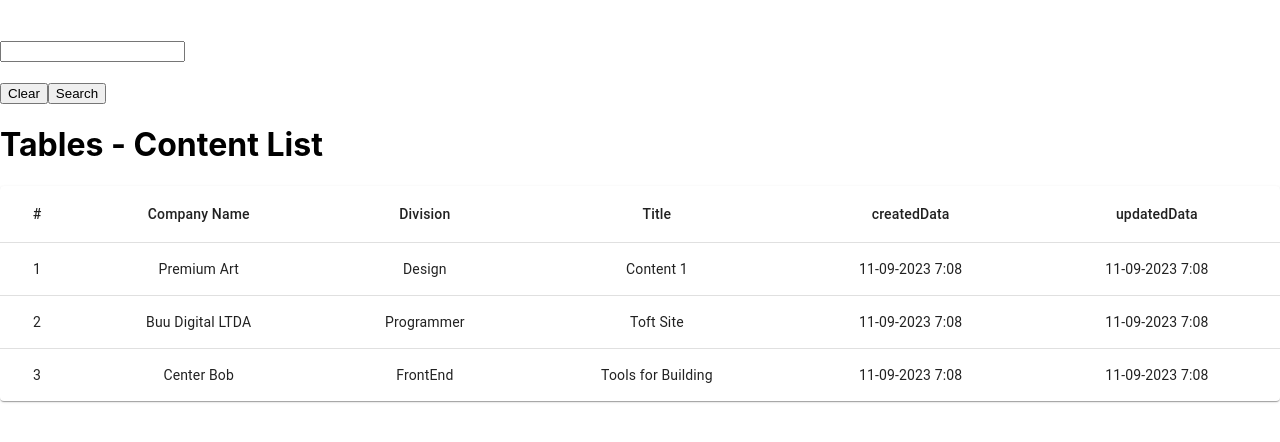
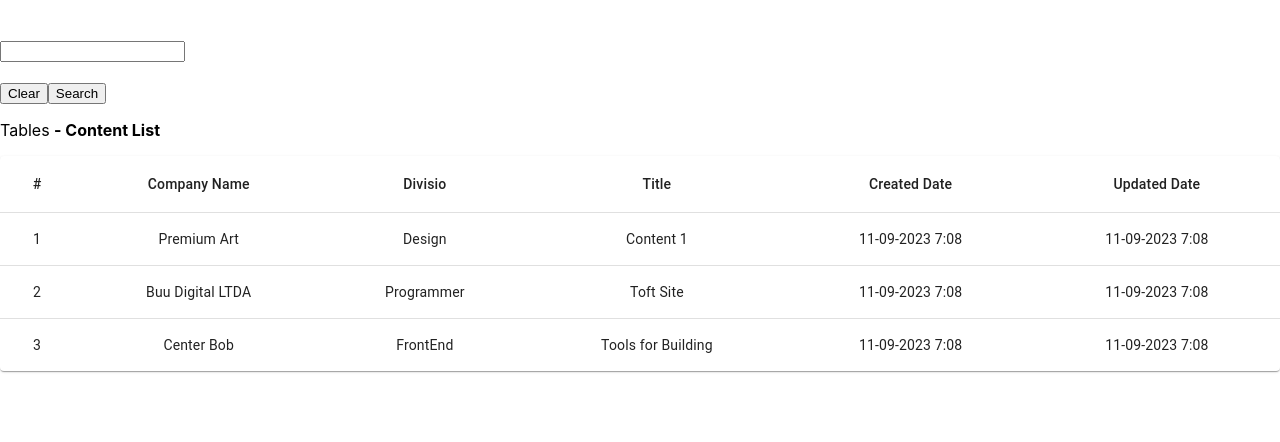
Before and after one commit to HelloWounderworld/reactjs-first-project, a React (Create React App) app: page /content in a window 1280 px wide. Shown: the top 442 px of the page. Built offline with nearby package versions, Linux system fonts and the light colour scheme.

Commit message:
Structure and your functionality is finished. Now all we need is CSS

```diff
--- a/src/templates/Content/index.jsx
+++ b/src/templates/Content/index.jsx
@@ -6,6 +6,7 @@ import TableContainer from '@mui/material/TableContainer';
 import TableHead from '@mui/material/TableHead';
 import TableRow from '@mui/material/TableRow';
 import Paper from '@mui/material/Paper';
+// import '../../content.css';
 
 
 export default class BasicTable extends React.Component {
@@ -16,28 +17,36 @@ export default class BasicTable extends React.Component {
                 company: 'Premium Art',
                 division: 'Design',
                 title: 'Content 1',
-                createdData: '11-09-2023 7:08',
-                updatedData: '11-09-2023 7:08'
+                createdDate: '11-09-2023 7:08',
+                updatedDate: '11-09-2023 7:08'
                 },
                 {
                 id: 2,
                 company: 'Buu Digital LTDA',
                 division: 'Programmer',
                 title: 'Toft Site',
-                createdData: '11-09-2023 7:08',
-                updatedData: '11-09-2023 7:08'
+                createdDate: '11-09-2023 7:08',
+                updatedDate: '11-09-2023 7:08'
                 },
                 {
                 id: 3,
                 company: 'Center Bob',
                 division: 'FrontEnd',
                 title: 'Tools for Building',
-                createdData: '11-09-2023 7:08',
-                updatedData: '11-09-2023 7:08'
+                createdDate: '11-09-2023 7:08',
+                updatedDate: '11-09-2023 7:08'
                 }
         ],
+        rowNames: {
+            id: '#',
+            company: 'Company Name',
+            division: 'Division',
+            title: 'Title',
+            createdDate: 'Created Date',
+            updatedDate: 'Updated Date'
+        },
         searchValue: '',
-        whichColumn: 'company'
+        whichColumn: ''
     };
 
     listSave = this.state.listData;
@@ -52,23 +61,27 @@ export default class BasicTable extends React.Component {
 
     searchBtn = () => {
         let newList = this.state.listData.filter(content => {
-            console.log('Entrei no filter')
-            console.log(content[this.state.whichColumn]);
-            console.log(content[this.state.whichColumn].toLowerCase().includes(this.state.searchValue.toLowerCase()));
-            return content[this.state.whichColumn].toLowerCase().includes(this.state.searchValue.toLowerCase());
+            if (this.state.whichColumn !== '') {
+                return content[this.state.whichColumn].toLowerCase().includes(this.state.searchValue.toLowerCase());
+            } else {
+                return content.company.toLowerCase().includes(this.state.searchValue.toLowerCase());
+            }
         });
         this.setState({ listData : newList });
     }
 
     handleClick = (nameColumn) => {
+        this.setState({ whichColumn: nameColumn });
+    }
+
+    disableSelectionColumn = () => {
         console.log('Entrei')
-        console.log(nameColumn)
-        this.setState({ whichColumn: nameColumn });
+        this.setState({ whichColumn: '' });
     }
 
     render() {
 
-        const { listData, searchValue} = this.state;
+        const { listData, searchValue, whichColumn, rowNames } = this.state;
 
         return (
             <div>
@@ -82,17 +95,23 @@ export default class BasicTable extends React.Component {
                 <br/>
                 <button onClick={this.clearBtn}>Clear</button>
                 <button type="search" onClick={this.searchBtn}>Search</button>
-                <h1>Tables - Content List</h1>
+                <p>Tables <b>- Content List</b></p>
+                {whichColumn !== '' && (
+                    <div>
+                        <p>Column {rowNames[whichColumn]} Selected</p>
+                        <button onClick={this.disableSelectionColumn}>Disable Selection Column</button>
+                    </div>
+                )}
                 <TableContainer component={Paper}>
                     <Table sx={{ minWidth: 650 }} aria-label="simple table">
                         <TableHead>
                             <TableRow>
-                                <TableCell align="center">#</TableCell>
-                                <TableCell align="center">Company Name</TableCell>
-                                <TableCell align="center">Division</TableCell>
-                                <TableCell align="center">Title</TableCell>
-                                <TableCell align="center">createdData</TableCell>
-                                <TableCell align="center">updatedData</TableCell>
+                                <TableCell align="center" onClick={() => this.handleClick('id')}>#</TableCell>
+                                <TableCell align="center" onClick={() => this.handleClick('company')}>Company Name</TableCell>
+                                <TableCell align="center" onClick={() => this.handleClick('division')}>Divisio</TableCell>
+                                <TableCell align="center" onClick={() => this.handleClick('title')}>Title</TableCell>
+                                <TableCell align="center" onClick={() => this.handleClick('createdDate')}>Created Date</TableCell>
+                                <TableCell align="center" onClick={() => this.handleClick('updatedDate')}>Updated Date</TableCell>
                             </TableRow>
                         </TableHead>
                         <TableBody>
@@ -107,8 +126,8 @@ export default class BasicTable extends React.Component {
                                 <TableCell align="center">{row.company}</TableCell>
                                 <TableCell align="center">{row.division}</TableCell>
                                 <TableCell align="center">{row.title}</TableCell>
-                                <TableCell align="center">{row.createdData}</TableCell>
-                                <TableCell align="center">{row.updatedData}</TableCell>
+                                <TableCell align="center">{row.createdDate}</TableCell>
+                                <TableCell align="center">{row.updatedDate}</TableCell>
                                 </TableRow>
                             ))}
                         </TableBody>
```
Also changed, not shown: src/components/ContentList/index.jsx (deleted, +0 -12 lines).
